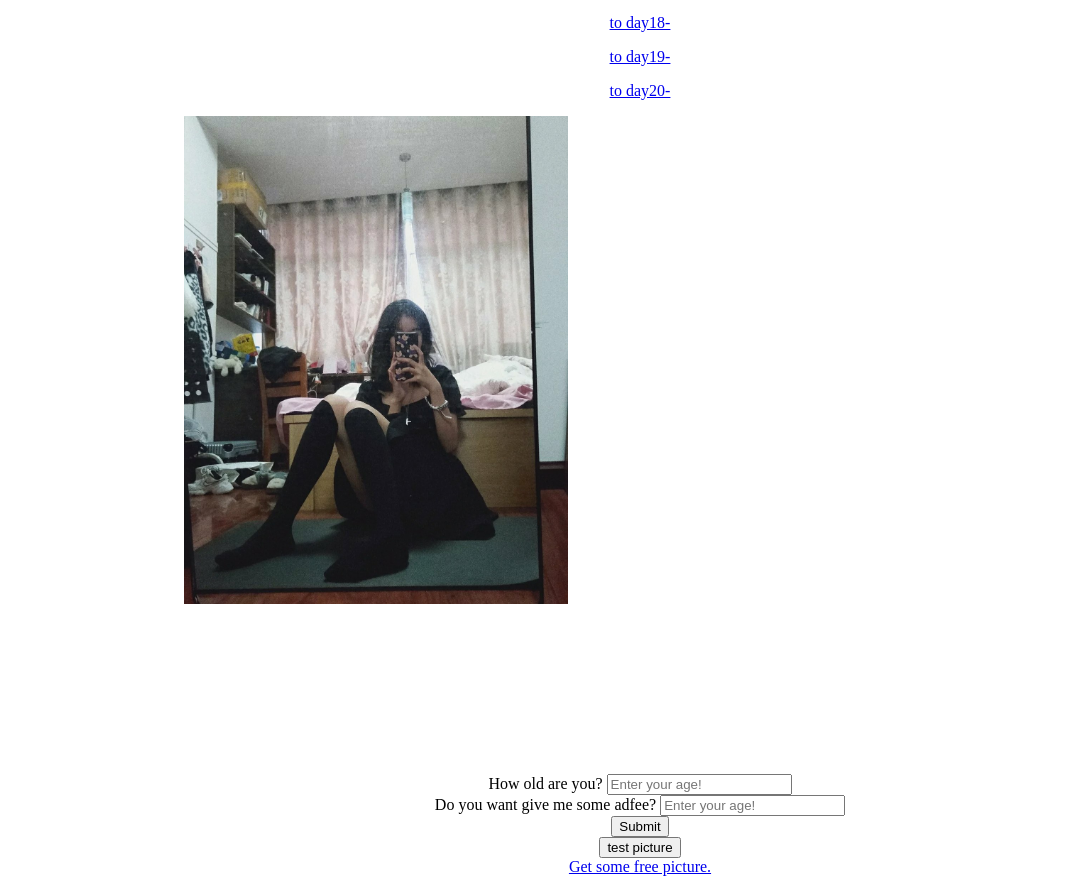
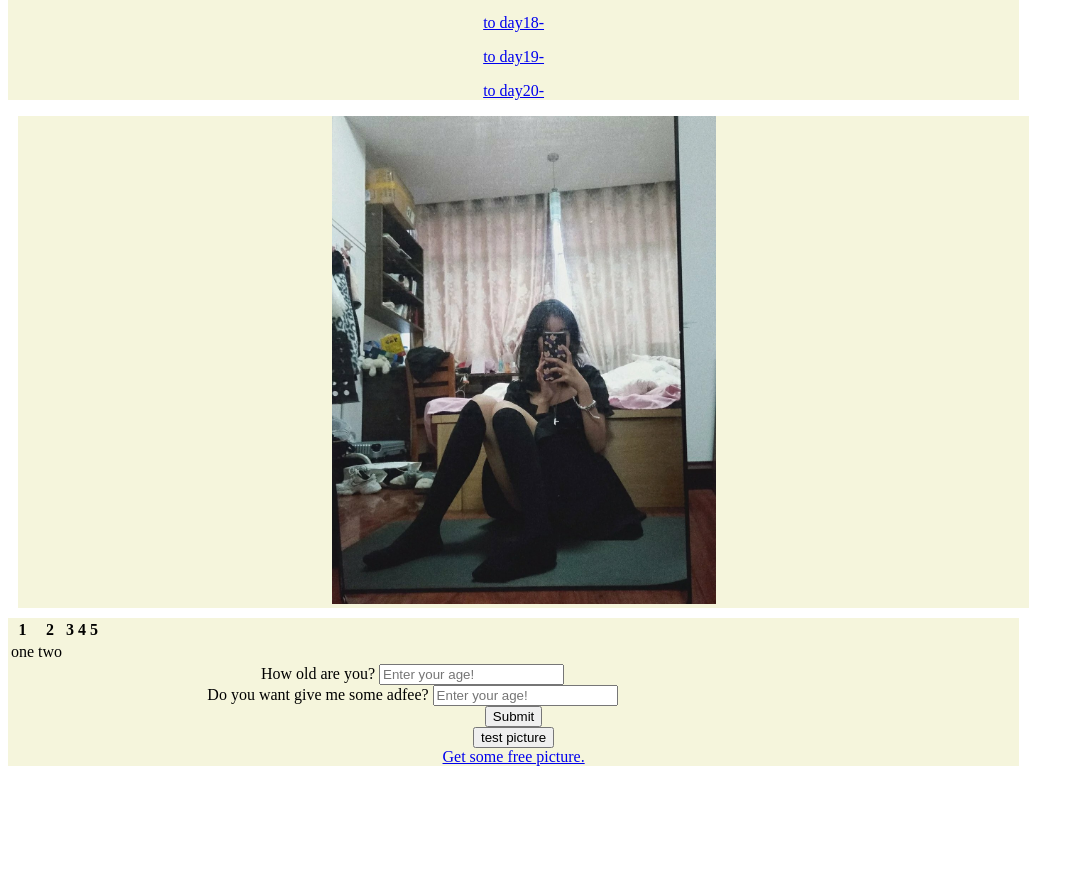
Before and after one commit to 3311011/3311011.github.io, a plain HTML site: page index.html in a window 1280 px wide. Shown: the part 850-1734 px from the top of the page, without its empty margins (0-1084 px from the left). After the commit the page ends 1624 px from the top, so only its background shows below. Drawn offline with Linux system fonts and the light colour scheme.

Commit message:
2022.9.3/03.02

```diff
--- a/css/style.css
+++ b/css/style.css
@@ -2,14 +2,17 @@ a:hover {
 	text-decoration-line: none;
 }
 
+/* div div  */
 .zhouzhou {
-	margin: 0.5rem 3rem;
-	width: 40rem;
-	height: 40rem;
+	width: 40%;
+	height: 40%;
 	text-align: center;
+
 }
+/*  */
+div p a {
 
-
+}
 h1 {
 	color: royalblue;
 	margin: auto;
@@ -34,8 +37,9 @@ h1 {
 
 div {
 	text-align: center;
-	margin: auto;
+	/* margin: 0.625rem 0.625rem; */
 	width: 80%;
+	background-color: beige;
 }
 
 
@@ -46,3 +50,9 @@ div {
 p.content {
 	font-size: 3.125rem;
 }
+div.zhouzhou {
+	text-align: center;
+	margin: 0.625rem 0.625rem;
+	width: 80%;
+	background-color: beige;
+}
--- a/index.html
+++ b/index.html
@@ -29,8 +29,12 @@
             No
         </button>
     </div>
-    <h1 class="title">Hello world!</h1>
-    <br>
+    <div>
+            <h1 class="title">Hello world!</h1>
+            <br>
+    </div>
+
+
     <div>
 
         <p>This web is <a class="link" href="https://3311011.github.io">3311011.github.io.</a>
@@ -108,17 +112,17 @@
         <table>
             <thead>
                 <tr>
-                    <th></th>
-                    <th></th>
-                    <th></th>
-                    <th></th>
-                    <th></th>
+                    <th>1</th>
+                    <th>2</th>
+                    <th>3</th>
+                    <th>4</th>
+                    <th>5</th>
                 </tr>
             </thead>
             <tbody>
                 <tr>
-                    <td></td>
-                    <td></td>
+                    <td>one</td>
+                    <td>two</td>
                     <td></td>
                     <td></td>
                     <td></td>
```
Also changed, not shown: page/day1-anime.html (+1 -1 lines).
